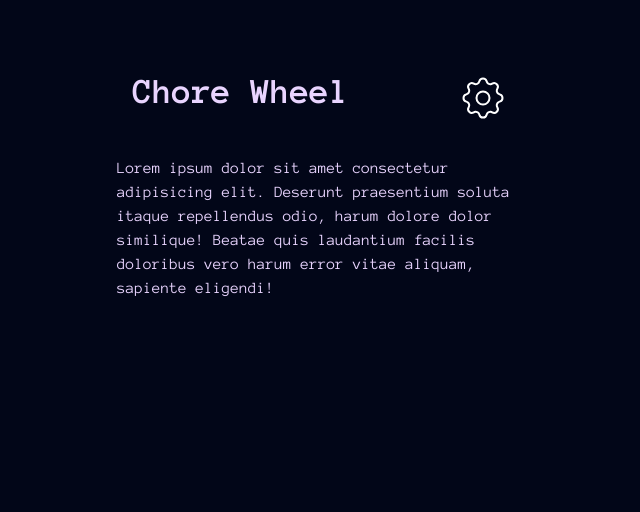
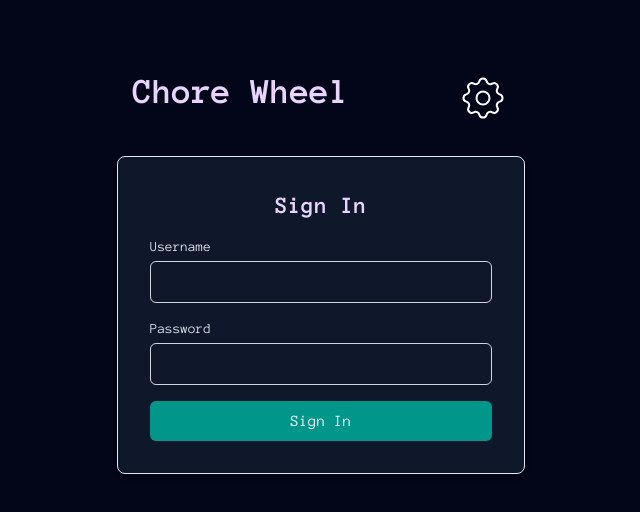
Before and after one commit to atrixiex/Chore-Wheel, a React (Vite) app in the folder Frontend-React/: page / in a window 1280 px wide. Shown: the top 512 px of the page, without its empty margins (319-959 px from the left). Built offline with nearby package versions, Linux system fonts and the light colour scheme.

Commit message:
Added protected routes. Restructured base react structure with auth context.

```diff
--- a/Frontend-React/index.html
+++ b/Frontend-React/index.html
@@ -19,6 +19,6 @@
       class="w-md h-screen text-purple-200 mx-auto font-container py-10 px-5 justify-items-center"
       id="root"
     ></div>
-    <script type="module" src="/src/main.tsx"></script>
+    <script type="module" src="/src/App.tsx"></script>
   </body>
 </html>
--- a/Frontend-React/src/App.tsx
+++ b/Frontend-React/src/App.tsx
@@ -1,18 +1,31 @@
+import { StrictMode } from 'react'
+import { createRoot } from 'react-dom/client'
+import { RouterProvider, createRouter } from '@tanstack/react-router'
+import { routeTree } from './routeTree.gen'
+import { AuthProvider, useAuth } from './auth'
 
-function App() {
+export const router = createRouter({
+  routeTree,
+  context: {
+    auth: undefined!,
+  },
+})
 
-  return (
-    <>
-
-
-      <p>Lorem ipsum dolor sit amet consectetur adipisicing elit. Deserunt praesentium soluta itaque repellendus odio, harum dolore dolor similique! Beatae quis laudantium facilis doloribus vero harum error vitae aliquam, sapiente eligendi!</p>
-
-
-
-
-
-    </>
-  )
+declare module '@tanstack/react-router' {
+  interface Register {
+    router: typeof router
+  }
 }
 
-export default App
+function InnerApp() {
+  const auth = useAuth()
+  return <RouterProvider router={router} context={{ auth }} />
+}
+
+createRoot(document.getElementById('root')!).render(
+  <StrictMode>
+    <AuthProvider>
+      <InnerApp />
+    </AuthProvider>
+  </StrictMode>
+)
--- /dev/null
+++ b/Frontend-React/src/Index.tsx
@@ -0,0 +1,11 @@
+
+export default function Index() {
+
+  return (
+    <>
+
+      <p>Lorem ipsum dolor sit amet, consectetur adipisicing elit. Aliquam repudiandae dolore odit ut corporis rerum natus, in quasi optio, itaque magni laboriosam asperiores repellendus doloribus id esse voluptates qui aspernatur!</p>
+
+    </>
+  )
+}
--- /dev/null
+++ b/Frontend-React/src/auth.tsx
@@ -0,0 +1,77 @@
+import React, { createContext, useContext, useState, useEffect } from 'react'
+
+interface User {
+  id: string
+  username: string
+  email: string
+}
+
+interface AuthState {
+  isAuthenticated: boolean
+  user: User | null
+  login: (username: string, password: string) => Promise<void>
+  logout: () => void
+}
+
+const AuthContext = createContext<AuthState | undefined>(undefined)
+
+export function AuthProvider({ children }: { children: React.ReactNode }) {
+  const [user, setUser] = useState<User | null>(null)
+  const [isAuthenticated, setIsAuthenticated] = useState(false)
+  const [isLoading, setIsLoading] = useState(true)
+
+  useEffect(() => {
+    const token = localStorage.getItem('auth-token')
+    if (token) {
+      setIsLoading(false)
+    } else {
+      setIsLoading(false)
+    }
+  }, [])
+
+  if (isLoading) {
+    return (
+      <div className="flex items-center justify-center min-h-screen">
+        <div className="text-lg">Loading...</div>
+      </div>
+    )
+  }
+
+  const login = async (username: string, password: string) => {
+    // TODO: Replace with your actual authentication logic
+    const response = await fetch('/api/login', {
+      method: 'POST',
+      headers: { 'Content-Type': 'application/json' },
+      body: JSON.stringify({ username, password }),
+    })
+
+    if (response.ok) {
+      const userData = await response.json()
+      setUser(userData)
+      setIsAuthenticated(true)
+      localStorage.setItem('auth-token', userData.token)
+    } else {
+      throw new Error('Authentication failed')
+    }
+  }
+
+  const logout = () => {
+    setUser(null)
+    setIsAuthenticated(false)
+    localStorage.removeItem('auth-token')
+  }
+
+  return (
+    <AuthContext.Provider value={{ isAuthenticated, user, login, logout }}>
+      {children}
+    </AuthContext.Provider>
+  )
+}
+
+export function useAuth() {
+  const context = useContext(AuthContext)
+  if (!context) {
+    throw new Error('useAuth must be used within an AuthProvider')
+  }
+  return context
+}
--- /dev/null
+++ b/Frontend-React/src/components/LoginForm.tsx
@@ -0,0 +1,78 @@
+import { useState } from 'react'
+import { useAuth } from '../auth'
+
+
+export function LoginForm() {
+  const auth = useAuth()
+  const [username, setUsername] = useState('')
+  const [password, setPassword] = useState('')
+  const [error, setError] = useState('')
+  const [isLoading, setIsLoading] = useState(false)
+
+  const handleSubmit = async (e: React.FormEvent) => {
+    e.preventDefault()
+    setIsLoading(true)
+    setError('')
+
+    try {
+      await auth.login(username, password)
+    } catch (err) {
+      setError('Invalid username or password')
+    } finally {
+      setIsLoading(false)
+    }
+  }
+
+  return (
+    <div className="flex">
+      <form
+        onSubmit={handleSubmit}
+        className="max-w-md w-full space-y-4 p-8 border bg-slate-900 rounded-lg shadow-md text-slate-200"
+      >
+        <h1 className="text-2xl font-bold text-center text-purple-200">Sign In</h1>
+
+        {error && (
+          <div className="bg-red-950 border border-red-400 text-slate-200 px-4 py-3 rounded">
+            {error}
+          </div>
+        )}
+
+        <div>
+          <label htmlFor="username" className="block text-sm font-medium  mb-1">
+            Username
+          </label>
+          <input
+            id="username"
+            type="text"
+            value={username}
+            onChange={(e) => setUsername(e.target.value)}
+            className="w-full px-3 py-2 border border-gray-300 rounded-md focus:outline-none focus:ring-2 focus:ring-purple-950"
+            required
+          />
+        </div>
+
+        <div>
+          <label htmlFor="password" className="block text-sm font-medium mb-1">
+            Password
+          </label>
+          <input
+            id="password"
+            type="password"
+            value={password}
+            onChange={(e) => setPassword(e.target.value)}
+            className="w-full px-3 py-2 border border-gray-300 rounded-md focus:outline-none focus:ring-2 focus:ring-purple-950"
+            required
+          />
+        </div>
+
+        <button
+          type="submit"
+          disabled={isLoading}
+          className="w-full bg-teal-600 text-white py-2 px-4 rounded-md hover:bg-teal-800 disabled:opacity-50 disabled:cursor-not-allowed transition-colors"
+        >
+          {isLoading ? 'Signing in...' : 'Sign In'}
+        </button>
+      </form>
+    </div>
+  )
+}
--- a/Frontend-React/src/main.tsx
+++ /dev/null
@@ -1,21 +0,0 @@
-import { StrictMode } from 'react'
-import { createRoot } from 'react-dom/client'
-import { RouterProvider, createRouter } from '@tanstack/react-router'
-
-// route tree
-import { routeTree } from './routeTree.gen'
-
-const router = createRouter({ routeTree })
-
-declare module '@tanstack/react-router' {
-  interface Register {
-    router: typeof router
-  }
-}
-
-
-createRoot(document.getElementById('root')!).render(
-  <StrictMode>
-    <RouterProvider router={router} />
-  </StrictMode>,
-)
--- a/Frontend-React/src/routeTree.gen.ts
+++ b/Frontend-React/src/routeTree.gen.ts
@@ -8,18 +8,15 @@
 // You should NOT make any changes in this file as it will be overwritten.
 // Additionally, you should also exclude this file from your linter and/or formatter to prevent it from being checked or modified.
 
-import { createFileRoute } from '@tanstack/react-router'
-
 import { Route as rootRouteImport } from './routes/__root'
+import { Route as ProfileRouteImport } from './routes/profile'
 import { Route as IndexRouteImport } from './routes/index'
 
-const ProfileLazyRouteImport = createFileRoute('/profile')()
-
-const ProfileLazyRoute = ProfileLazyRouteImport.update({
+const ProfileRoute = ProfileRouteImport.update({
   id: '/profile',
   path: '/profile',
   getParentRoute: () => rootRouteImport,
-} as any).lazy(() => import('./routes/profile.lazy').then((d) => d.Route))
+} as any)
 const IndexRoute = IndexRouteImport.update({
   id: '/',
   path: '/',
@@ -28,16 +25,16 @@ const IndexRoute = IndexRouteImport.update({
 
 export interface FileRoutesByFullPath {
   '/': typeof IndexRoute
-  '/profile': typeof ProfileLazyRoute
+  '/profile': typeof ProfileRoute
 }
 export interface FileRoutesByTo {
   '/': typeof IndexRoute
-  '/profile': typeof ProfileLazyRoute
+  '/profile': typeof ProfileRoute
 }
 export interface FileRoutesById {
   __root__: typeof rootRouteImport
   '/': typeof IndexRoute
-  '/profile': typeof ProfileLazyRoute
+  '/profile': typeof ProfileRoute
 }
 export interface FileRouteTypes {
   fileRoutesByFullPath: FileRoutesByFullPath
@@ -49,7 +46,7 @@ export interface FileRouteTypes {
 }
 export interface RootRouteChildren {
   IndexRoute: typeof IndexRoute
-  ProfileLazyRoute: typeof ProfileLazyRoute
+  ProfileRoute: typeof ProfileRoute
 }
 
 declare module '@tanstack/react-router' {
@@ -58,7 +55,7 @@ declare module '@tanstack/react-router' {
       id: '/profile'
       path: '/profile'
       fullPath: '/profile'
-      preLoaderRoute: typeof ProfileLazyRouteImport
+      preLoaderRoute: typeof ProfileRouteImport
       parentRoute: typeof rootRouteImport
     }
     '/': {
@@ -73,7 +70,7 @@ declare module '@tanstack/react-router' {
 
 const rootRouteChildren: RootRouteChildren = {
   IndexRoute: IndexRoute,
-  ProfileLazyRoute: ProfileLazyRoute,
+  ProfileRoute: ProfileRoute,
 }
 export const routeTree = rootRouteImport
   ._addFileChildren(rootRouteChildren)
--- a/Frontend-React/src/routes/__root.tsx
+++ b/Frontend-React/src/routes/__root.tsx
@@ -1,15 +1,28 @@
-import { createRootRoute, Outlet } from '@tanstack/react-router'
+import { createRootRouteWithContext, Outlet } from '@tanstack/react-router'
 import { TanStackRouterDevtools } from '@tanstack/router-devtools'
 import Header from '../components/Header'
 
-export const Route = createRootRoute({
-  component: () => (
+interface AuthState {
+  isAuthenticated: boolean
+  user: { id: string; username: string; email: string } | null
+  login: (username: string, password: string) => Promise<void>
+  logout: () => void
+}
+
+interface MyRouterContext {
+  auth: AuthState
+}
+
+export const Route = createRootRouteWithContext<MyRouterContext>()({
+  component: RootComponent,
+})
+
+function RootComponent() {
+  return (
     <>
       <Header />
-      <div>
-        <Outlet />
-      </div>
+      <Outlet />
       <TanStackRouterDevtools />
     </>
-  ),
-})
+  )
+}
--- a/Frontend-React/src/routes/index.tsx
+++ b/Frontend-React/src/routes/index.tsx
@@ -1,6 +1,16 @@
 import { createFileRoute } from '@tanstack/react-router'
-import App from '../App'
+import { LoginForm } from '../components/LoginForm'
+import Index from '../Index'
 
 export const Route = createFileRoute('/')({
-  component: App,
+  component: HomeComponent,
 })
+
+function HomeComponent() {
+  const { auth } = Route.useRouteContext()
+
+  if (!auth.isAuthenticated) return <LoginForm />
+
+  return <Index />
+
+}
--- a/Frontend-React/src/routes/profile.lazy.tsx
+++ /dev/null
@@ -1,6 +0,0 @@
-import { createLazyFileRoute } from '@tanstack/react-router'
-import UserProfile from '../UserProfile'
-
-export const Route = createLazyFileRoute('/profile')({
-  component: UserProfile,
-})
--- /dev/null
+++ b/Frontend-React/src/routes/profile.tsx
@@ -0,0 +1,12 @@
+import { redirect, createFileRoute } from '@tanstack/react-router'
+import UserProfile from '../components/UserProfile'
+
+
+export const Route = createFileRoute('/profile')({
+  beforeLoad: ({ context }) => {
+    if (!context.auth.isAuthenticated) {
+      throw redirect({ to: '/' })
+    }
+  },
+  component: UserProfile,
+})
```
Also changed, not shown: Frontend-React/src/components/UserProfile.tsx (renamed from Frontend-React/src/UserProfile.tsx).
